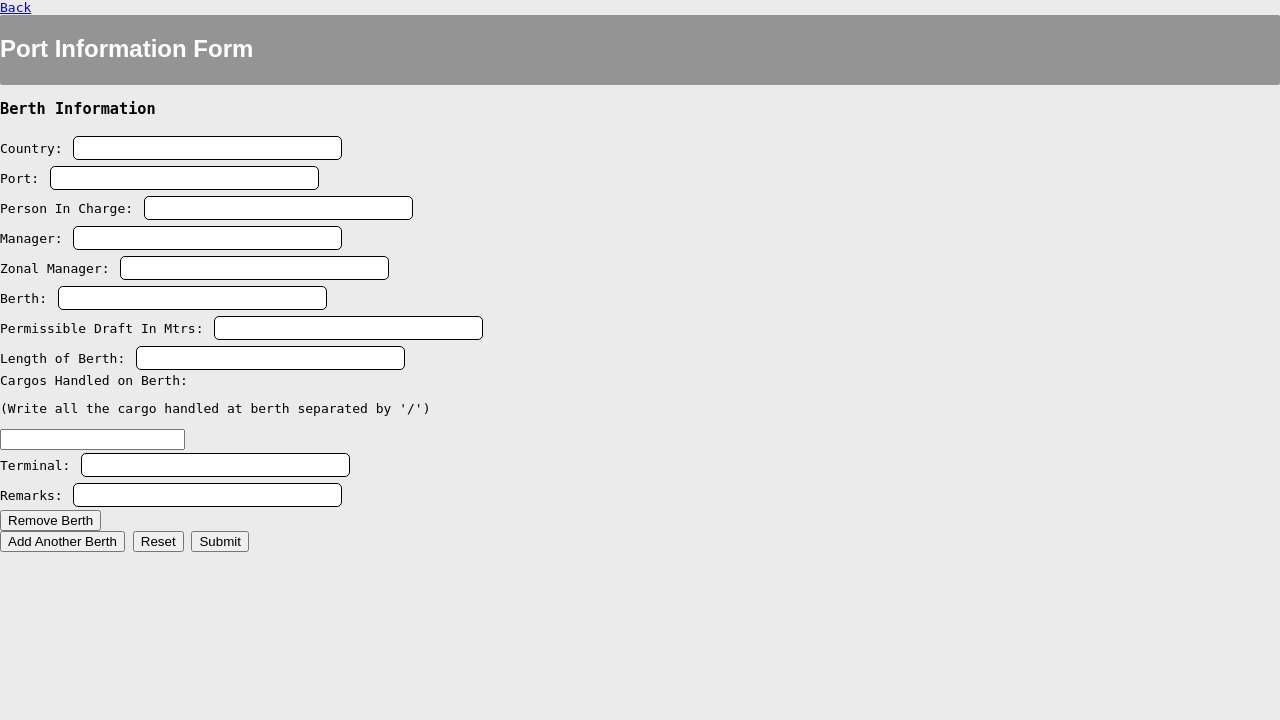
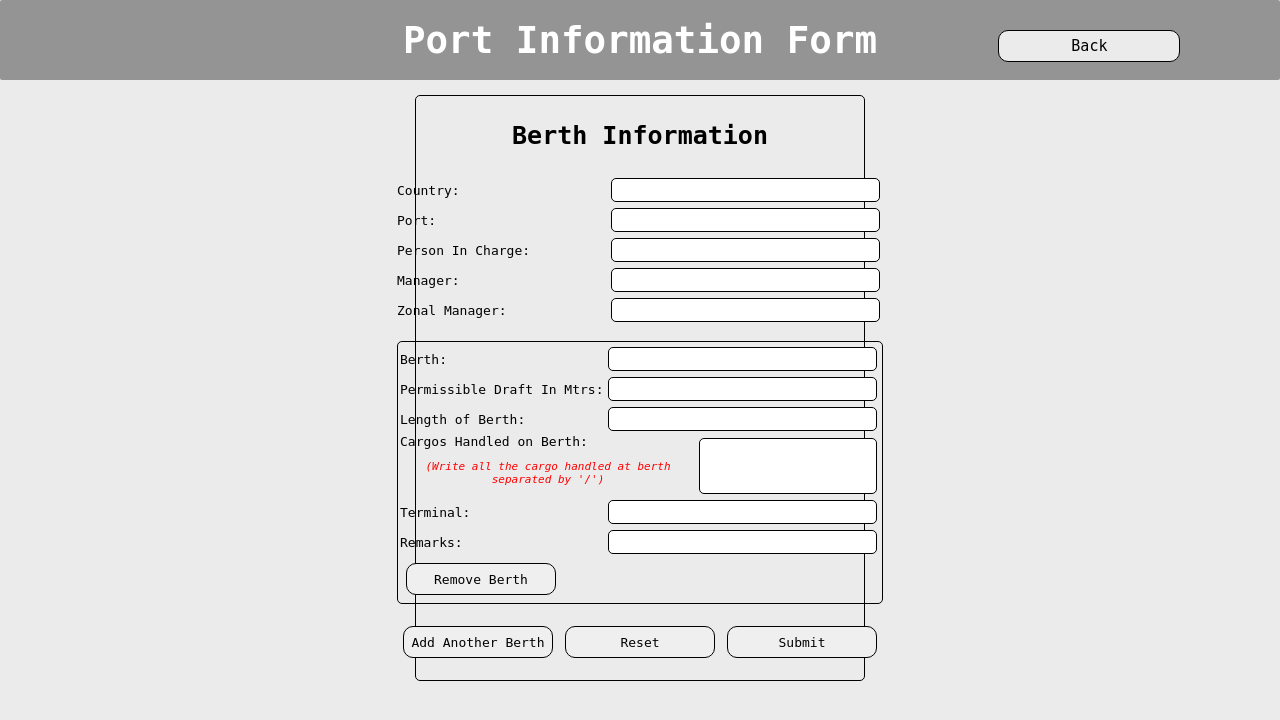
Before and after one commit to AHarijan/_VesselPosition, a Django app: page /AddPortBerth/ in a window 1280 px wide. Shown: the top 720 px of the page. Run offline with Django 5.2, Linux system fonts and the light colour scheme; a user stored in the database is signed in; some web fonts are replaced.

Commit message:
css and added some port data

```diff
--- a/App/static/css/Pages.css
+++ b/App/static/css/Pages.css
@@ -238,7 +238,7 @@ textarea{
     font-family: monospace;
     font-size: 13px;
 }
-@media (max-width: 1024px) {
+@media (max-width: 510px) {
 
 }
 
@@ -381,3 +381,157 @@ select[multiple] option:checked {
     margin-left: 40px;
     margin: 2px;
 }
+/* ###############Add port Berth ######################### */
+.back{
+    position: absolute;
+    top: 20px;
+    right: 7%;
+    background-color: rgb(235, 235, 235);
+    /* background-color: #4DA1A9; */
+    height: 30px;
+    width: 180px;
+    display: flex;
+    align-items: center;
+    justify-content: center;
+    border: 1px solid;
+    margin: 10px;
+    border-radius: 10px;
+    font-family: monospace;
+    font-size: 15px;
+    color: #000000;
+    text-decoration: none;
+}
+.back:hover{
+    font-size: 17px;
+    font-weight: bold;
+    cursor: pointer;
+    background-color: #EBF4F6;
+    color: #4DA1A9;
+}
+.Container3{
+    display: flex;
+    flex-direction: column;
+    align-items: center;
+}
+.mainForm{
+    display: grid;
+    justify-content: center;
+    border: 1px solid;
+    border-radius: 5px;
+    width: 35vw;
+}
+.HeaderBar {
+    /* display: flex;
+    align-items: center;
+    justify-content: center;
+    background-color: #949494;
+    height: 70px;
+    width: 100%;
+    color: white;
+
+
+    border-radius: 5px;
+    position: fixed; */
+    font-size: 25px;
+    font-family: monospace;
+    display: flex;
+    align-items: center;
+    justify-content: center;
+    background-color: #949494;
+    height: 80px;
+    width: 100%;
+    color: white;
+    position: static;
+}
+.form1{
+    margin-bottom: 2vh;
+}
+.item{
+    display: flex;
+    align-items: center;
+    justify-content: space-between;
+    font-family: monospace;
+    font-size: 13px;
+}
+.h1T{
+    display: flex;
+    justify-content: center;
+    font-family: monospace;
+    font-size: 25px;
+}
+.button{
+    display: flex;
+    align-items: center;
+    justify-content: space-between;
+    margin-bottom: 2vh;
+}
+p{
+    text-align: center;
+    top: 50%;
+}
+.extbtn, .Submitb{
+    align-items: center;
+    justify-content: center;
+    height: 4vh;
+    margin: 6px;
+    border-radius: 10px;
+    border: 1px solid;
+    width: 150px;
+    font-family: monospace;
+    font-size: 13px;
+}
+.Submitbotton:hover, .extbtn:hover, .Submitb:hover{
+    font-size: 17px;
+    font-weight: bold;
+    cursor: pointer;
+    background-color: #EBF4F6;
+    color: #4DA1A9;
+}
+.form2{
+    border: 1px solid;
+    border-radius: 5px;
+    padding: 2px;
+    margin-bottom: 2vh;
+}
+.SelFil{
+    width: 29vh;
+    height: 2.5vh;
+    border-radius: 5px;
+    border: 1px solid;
+    padding-left: 5px;
+    margin: 3px;
+    font-family: monospace;
+    font-size: 13px;
+}
+.fill1{
+    width: 13.3vw;
+    height: 6.5vh;
+    border-radius: 5px;
+    border: 1px solid;
+    padding-left: 5px;
+    margin: 3px;
+    font-family: monospace;
+    font-size: 13px;
+}
+.comment{
+    font-family: monospace;
+    font-size: 11px;
+    color: red;
+    font-style: italic;
+}
+
+@media (max-width: 510px) {
+
+    .mainForm{
+        border: none;
+    }
+    .comment{
+        width: 180px;
+    }
+    .fill1{
+        width: 150px;
+    }
+    .Submitb remove-berth{
+        width: 100px;
+    }
+}
```
Also changed, not shown: db.sqlite3.
